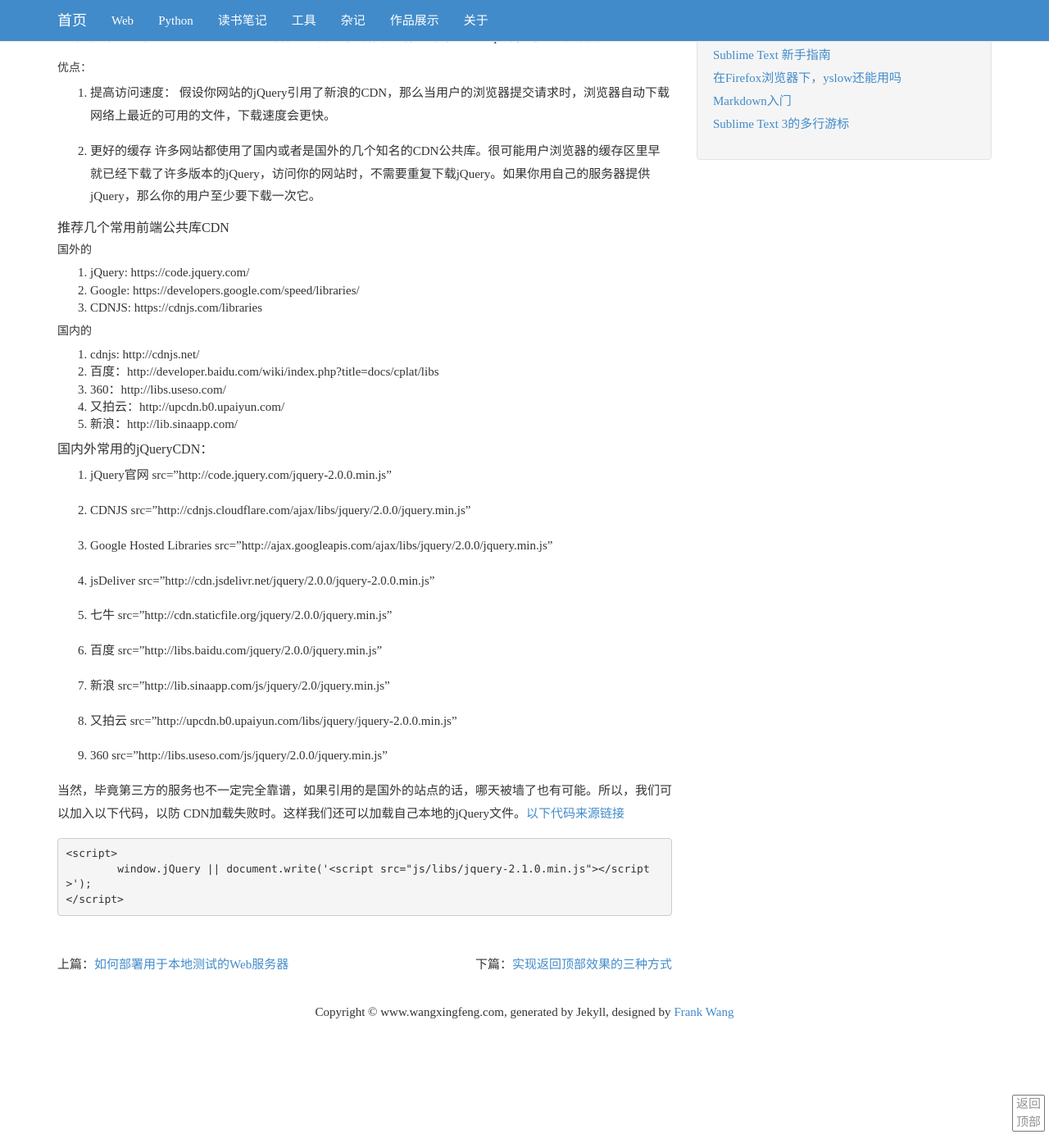
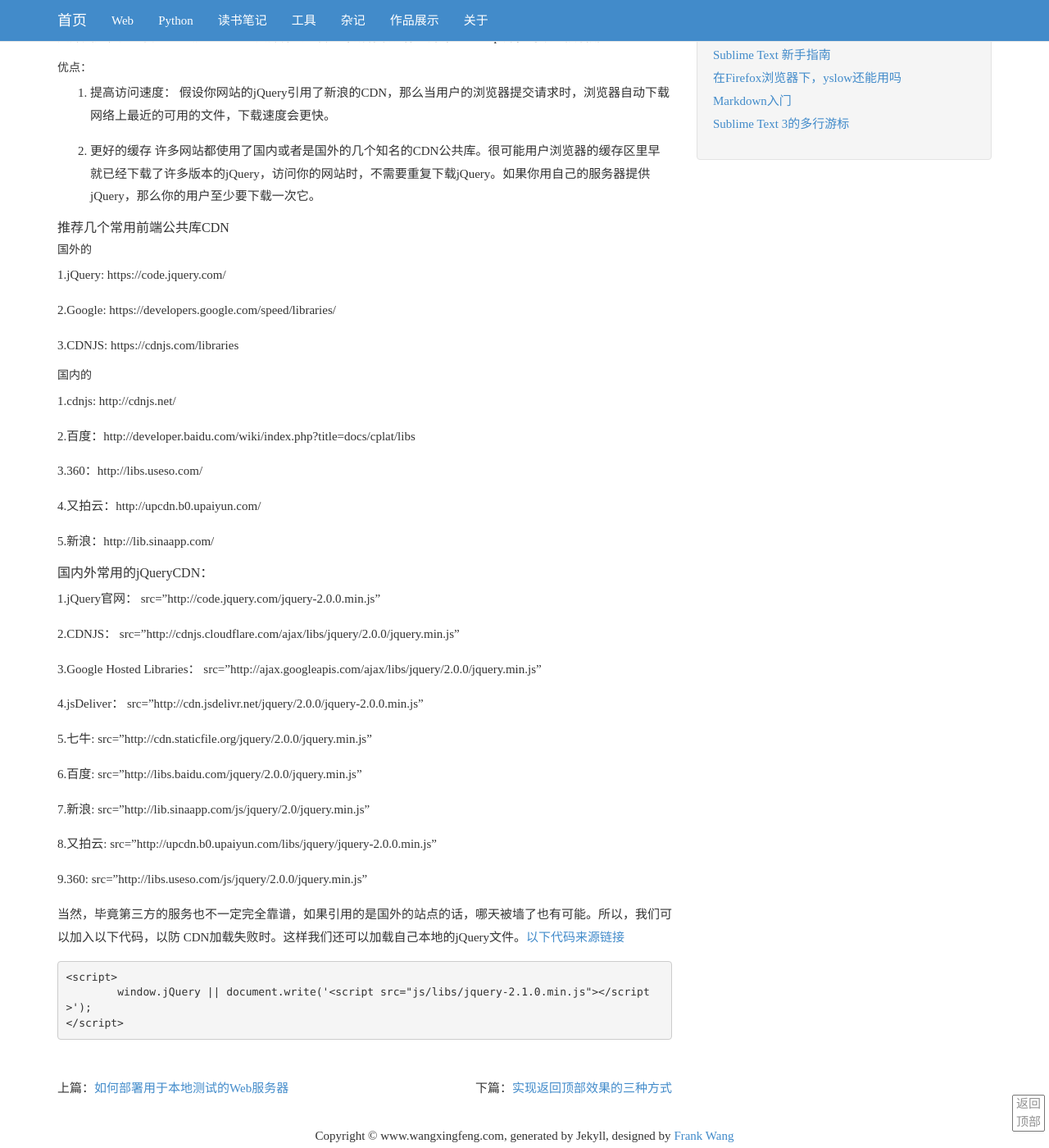
Before and after one commit to frankwang0909/blog_v1.0, a Jekyll site: the page built from _posts/2016-05-30-推荐常见的几个CDN公共库.md, in a window 1280 px wide and 1400 px high, scrolled down 355 px. Shown: the whole window at 82% size. Built offline with Jekyll 4.4.1, drawn with Linux system fonts in a browser that asks for light colours; nearby versions of some CDN libraries.

Commit message:
修改排版

```diff
--- a/_posts/2016-05-30-推荐常见的几个CDN公共库.md
+++ b/_posts/2016-05-30-推荐常见的几个CDN公共库.md
@@ -17,49 +17,44 @@ CDN公共库指将常用的js库存放在CDN节点，以方便广大开发者直
 2. 更好的缓存
 许多网站都使用了国内或者是国外的几个知名的CDN公共库。很可能用户浏览器的缓存区里早就已经下载了许多版本的jQuery，访问你的网站时，不需要重复下载jQuery。如果你用自己的服务器提供jQuery，那么你的用户至少要下载一次它。
 
-
-
 #### 推荐几个常用前端公共库CDN
 ##### 国外的
-1. jQuery: https://code.jquery.com/
-2. Google: https://developers.google.com/speed/libraries/
-3. CDNJS: https://cdnjs.com/libraries
+1.jQuery: https://code.jquery.com/
+
+2.Google: https://developers.google.com/speed/libraries/
+
+3.CDNJS: https://cdnjs.com/libraries
 
 ##### 国内的
-1. cdnjs: http://cdnjs.net/
-2. 百度：http://developer.baidu.com/wiki/index.php?title=docs/cplat/libs
-3. 360：http://libs.useso.com/
-4. 又拍云：http://upcdn.b0.upaiyun.com/
-5. 新浪：http://lib.sinaapp.com/
+1.cdnjs: http://cdnjs.net/
+
+2.百度：http://developer.baidu.com/wiki/index.php?title=docs/cplat/libs
+
+3.360：http://libs.useso.com/
+
+4.又拍云：http://upcdn.b0.upaiyun.com/
+
+5.新浪：http://lib.sinaapp.com/
 
 
 #### 国内外常用的jQueryCDN：
-1. jQuery官网
-src="http://code.jquery.com/jquery-2.0.0.min.js"
+1.jQuery官网： src="http://code.jquery.com/jquery-2.0.0.min.js"
 
-2. CDNJS
-src="http://cdnjs.cloudflare.com/ajax/libs/jquery/2.0.0/jquery.min.js"
+2.CDNJS： src="http://cdnjs.cloudflare.com/ajax/libs/jquery/2.0.0/jquery.min.js"
 
-3. Google Hosted Libraries
-src="http://ajax.googleapis.com/ajax/libs/jquery/2.0.0/jquery.min.js"
+3.Google Hosted Libraries： src="http://ajax.googleapis.com/ajax/libs/jquery/2.0.0/jquery.min.js"
 
-4. jsDeliver
-src="http://cdn.jsdelivr.net/jquery/2.0.0/jquery-2.0.0.min.js"
+4.jsDeliver： src="http://cdn.jsdelivr.net/jquery/2.0.0/jquery-2.0.0.min.js"
 
-5. 七牛
-src="http://cdn.staticfile.org/jquery/2.0.0/jquery.min.js"
+5.七牛: src="http://cdn.staticfile.org/jquery/2.0.0/jquery.min.js"
 
-6. 百度
-src="http://libs.baidu.com/jquery/2.0.0/jquery.min.js"
+6.百度: src="http://libs.baidu.com/jquery/2.0.0/jquery.min.js"
 
-7. 新浪
-src="http://lib.sinaapp.com/js/jquery/2.0/jquery.min.js"
+7.新浪: src="http://lib.sinaapp.com/js/jquery/2.0/jquery.min.js"
 
-8. 又拍云
-src="http://upcdn.b0.upaiyun.com/libs/jquery/jquery-2.0.0.min.js"
+8.又拍云: src="http://upcdn.b0.upaiyun.com/libs/jquery/jquery-2.0.0.min.js"
 
-9. 360
-src="http://libs.useso.com/js/jquery/2.0.0/jquery.min.js"
+9.360: src="http://libs.useso.com/js/jquery/2.0.0/jquery.min.js"
 
 当然，毕竟第三方的服务也不一定完全靠谱，如果引用的是国外的站点的话，哪天被墙了也有可能。所以，我们可以加入以下代码，以防
 CDN加载失败时。这样我们还可以加载自己本地的jQuery文件。[以下代码来源链接](https://paulund.co.uk/fallback-on-local-jquery-if-cdn-fails)
```
